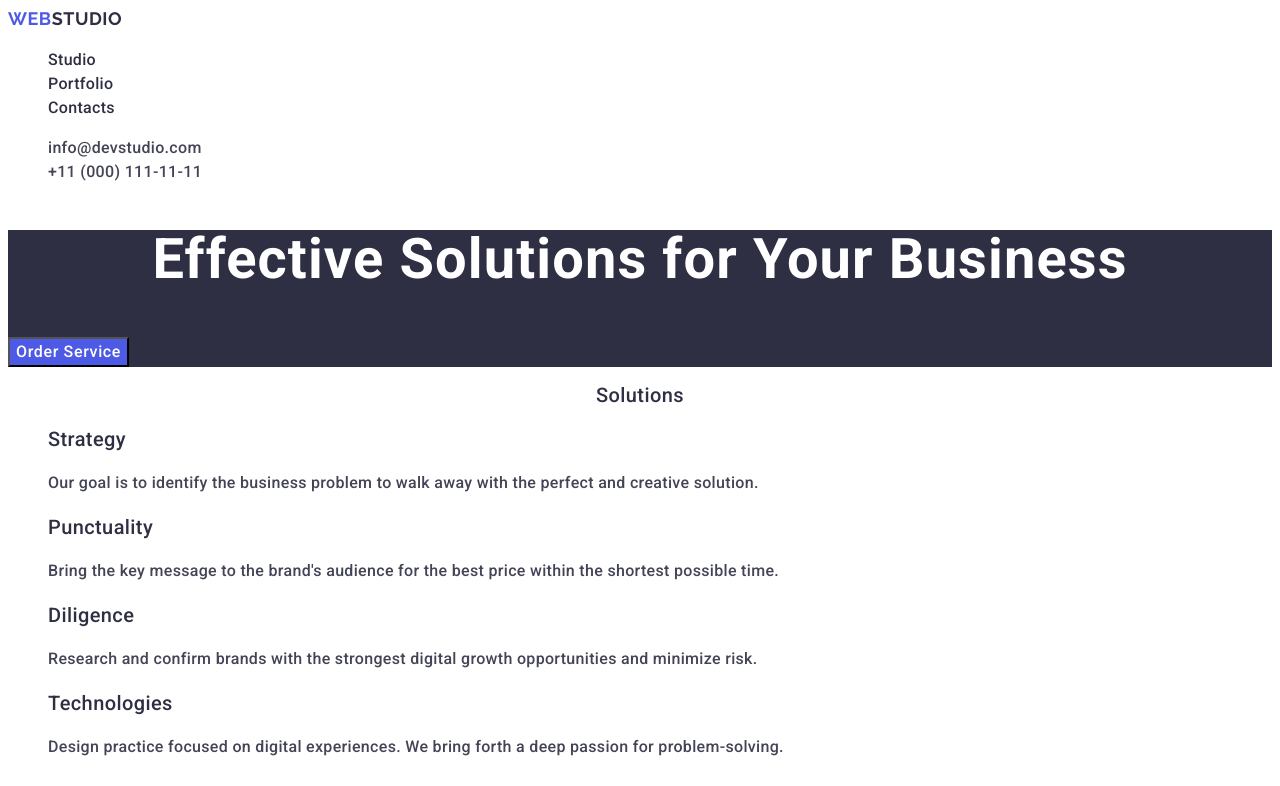
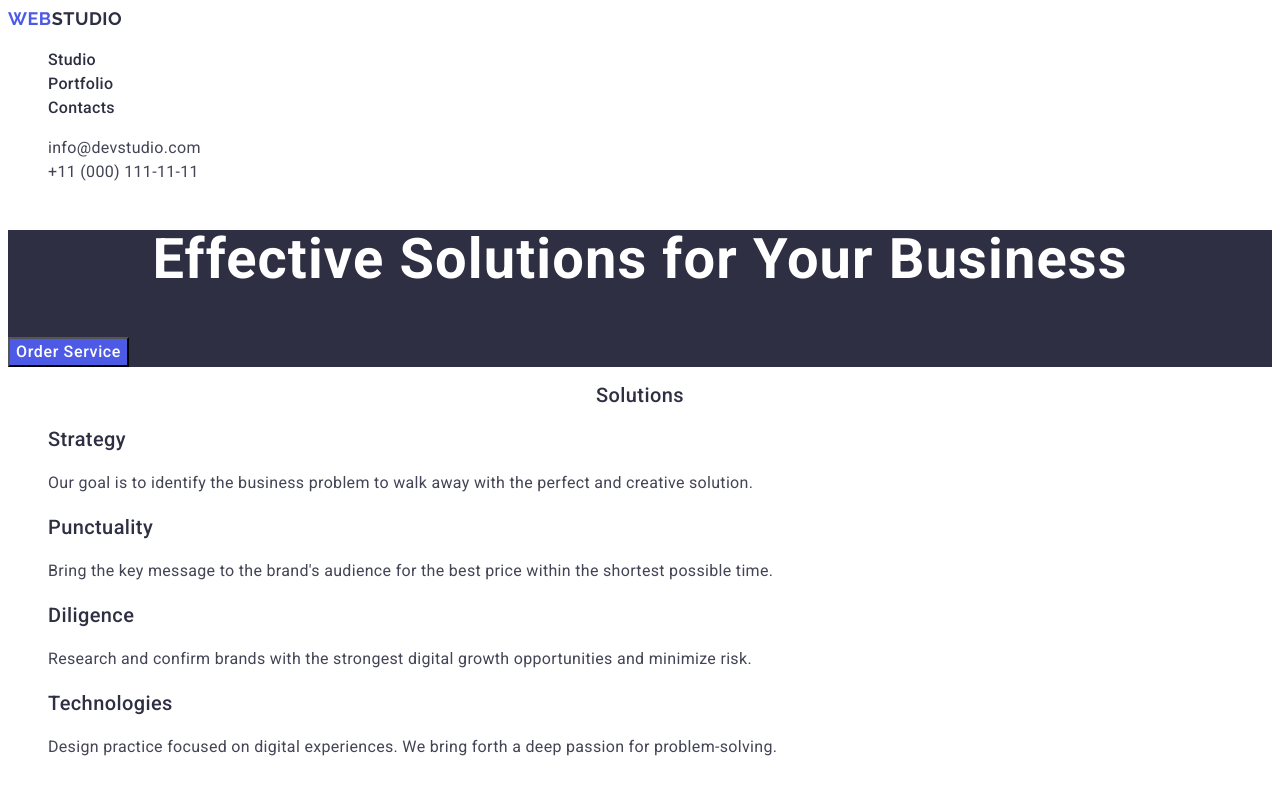
Before and after one commit to veronikaspace/goit-markup-hw-02, a plain HTML site: page index.html in a window 1280 px wide. Shown: the top 786 px of the page. Drawn offline with Linux system fonts and the light colour scheme.

Commit message:
fix fonts

```diff
--- a/index.html
+++ b/index.html
@@ -7,13 +7,7 @@
     <link rel="preconnect" href="https://fonts.googleapis.com" />
     <link rel="preconnect" href="https://fonts.gstatic.com" crossorigin />
     <link
-      href="https://fonts.googleapis.com/css2?family=Roboto:ital,wdth,wght@0,75..100,500;1,75..100,500&display=swap"
-      rel="stylesheet"
-    />
-    <link rel="preconnect" href="https://fonts.googleapis.com" />
-    <link rel="preconnect" href="https://fonts.gstatic.com" crossorigin />
-    <link
-      href="https://fonts.googleapis.com/css2?family=Raleway:ital,wght@0,700;1,700&family=Roboto:ital,wdth,wght@0,75..100,700;1,75..100,700&display=swap"
+      href="https://fonts.googleapis.com/css2?family=Raleway:wght@700&family=Roboto:wght@400;500;700&display=swap"
       rel="stylesheet"
     />
     <link rel="stylesheet" href="./css/style.css" />
```
